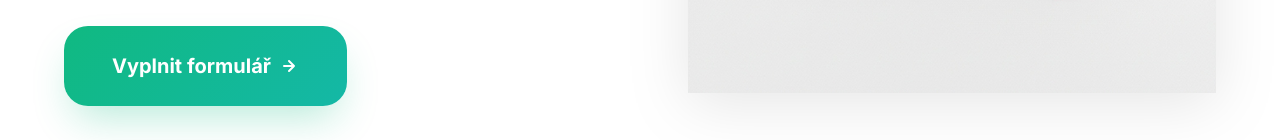
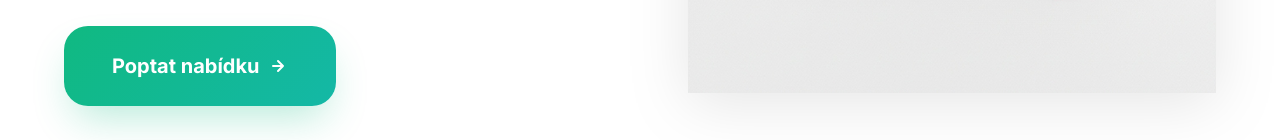
Before and after one commit to filllomex-beep/DaneNula.cz, a website: page index.html in a window 1280 px wide. Shown: the part 624-764 px from the top of the page. Drawn offline with Linux system fonts and the light colour scheme.

Commit message:
Update index.html

```diff
--- a/index.html
+++ b/index.html
@@ -56,7 +56,7 @@
                     <a href="https://docs.google.com/forms/d/e/1FAIpQLSd8tQC0t_tZsz-OGEvf9vqMHpnP_dXy0E_M5-FqkXiMaL1vUA/viewform?usp=dialog"
                         class="btn btn-primary btn-large fade-in-left" id="cta-hero" target="_blank"
                         rel="noopener noreferrer">
-                        <span>Vyplnit formulář</span>
+                        <span>Poptat nabídku</span>
                         <svg width="20" height="20" viewBox="0 0 20 20" fill="none" xmlns="http://www.w3.org/2000/svg">
                             <path d="M5 10H15M15 10L10 5M15 10L10 15" stroke="currentColor" stroke-width="2"
                                 stroke-linecap="round" stroke-linejoin="round" />
@@ -461,7 +461,7 @@
                 <a href="https://docs.google.com/forms/d/e/1FAIpQLSd8tQC0t_tZsz-OGEvf9vqMHpnP_dXy0E_M5-FqkXiMaL1vUA/viewform?usp=dialog"
                     class="btn btn-primary btn-large" target="_blank" rel="noopener noreferrer"
                     style="display: inline-flex; align-items: center; gap: 12px;">
-                    <span>Vyplnit formulář</span>
+                    <span>Poptat nabídku</span>
                     <svg width="20" height="20" viewBox="0 0 20 20" fill="none" xmlns="http://www.w3.org/2000/svg">
                         <path d="M5 10H15M15 10L10 5M15 10L10 15" stroke="currentColor" stchciroke-width="2"
                             stroke-linecap="round" stroke-linejoin="round" />
```
